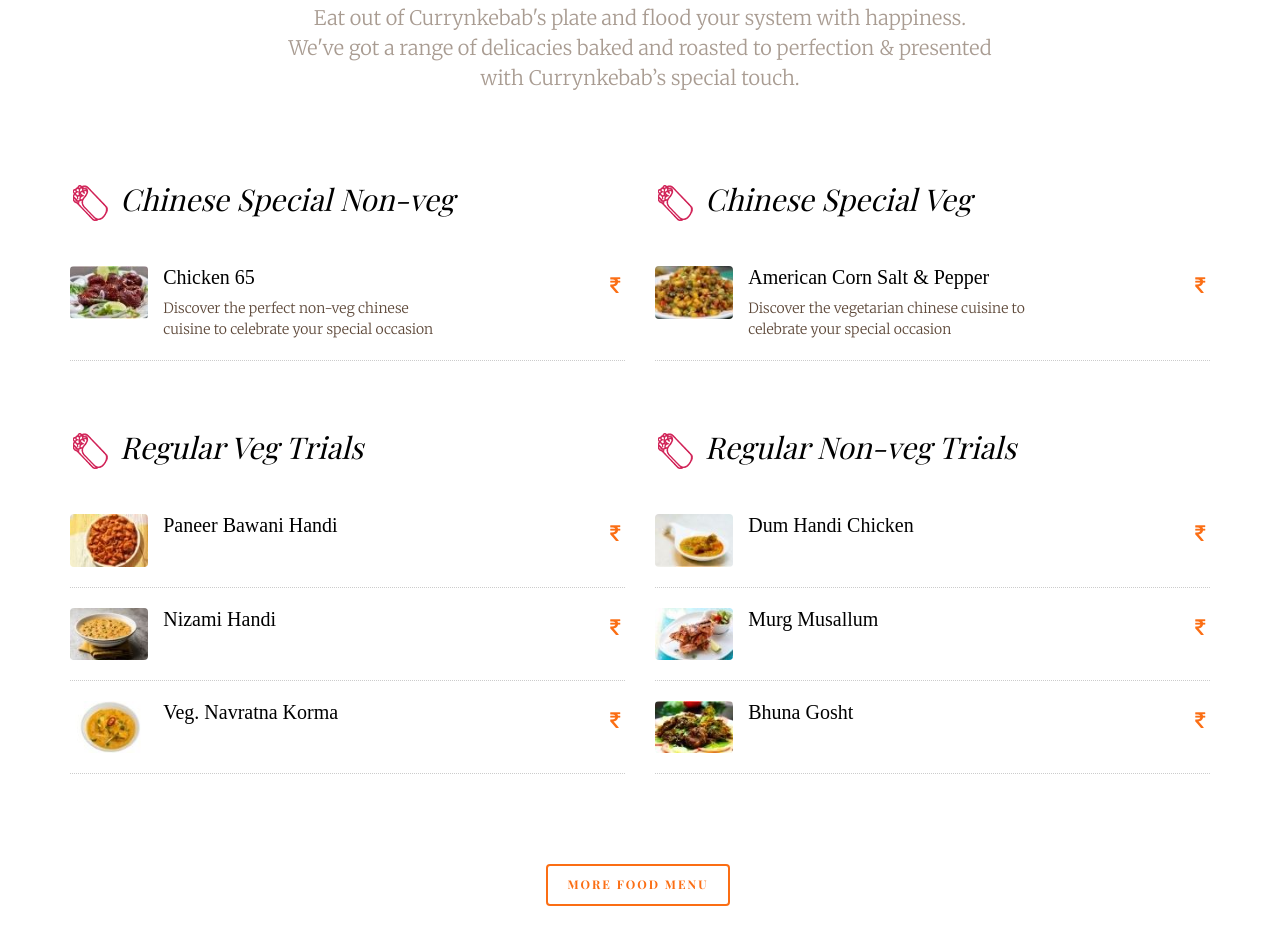
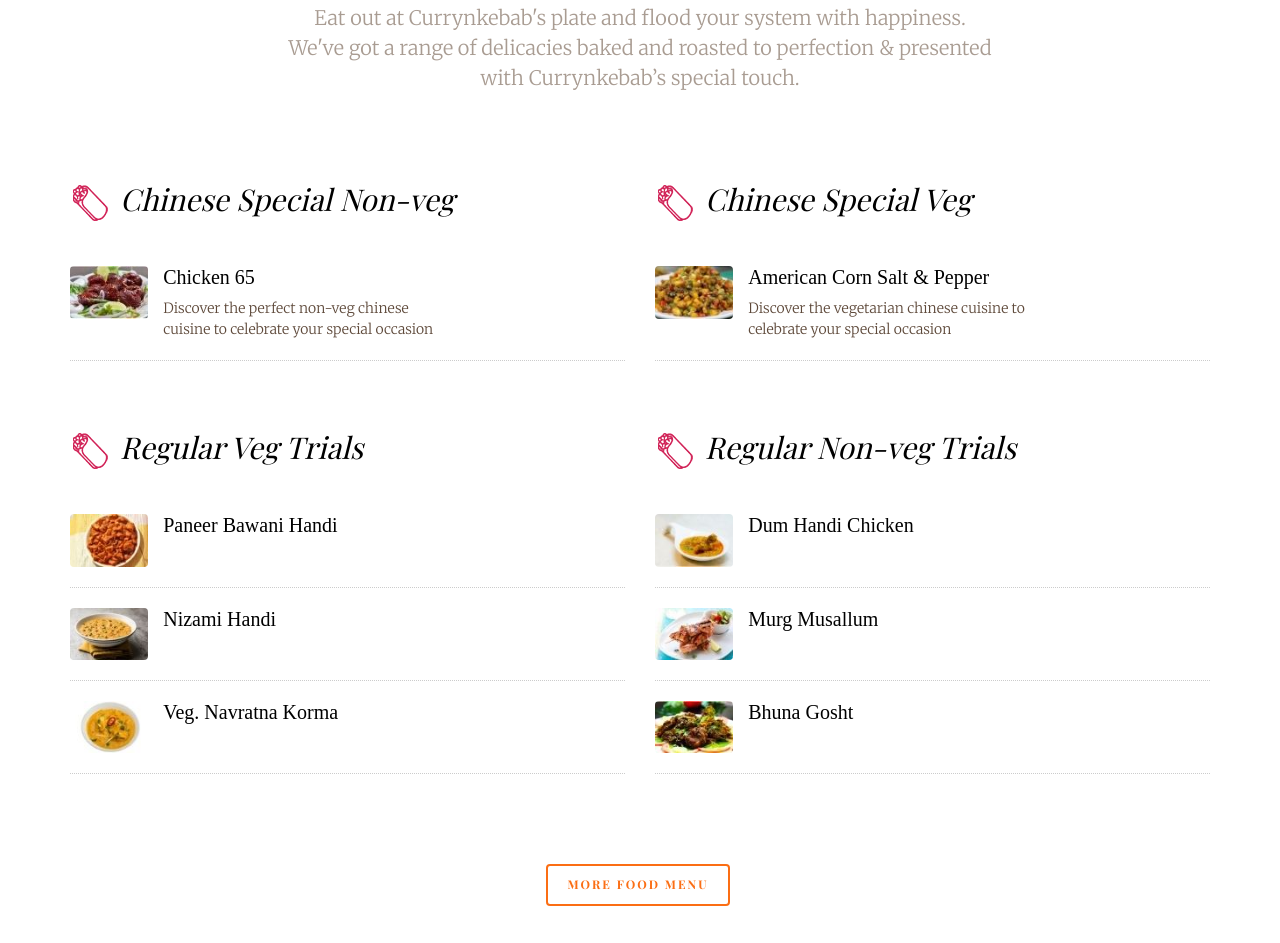
Before and after one commit to RezMatic/Curry-n-Kebab-Website, a plain HTML site: page index.html in a window 1280 px wide. Shown: the part 4544-5487 px from the top of the page. Drawn offline with nearby package versions, Linux system fonts and the light colour scheme; files whose address does not match are found by name; a web font is replaced by a local one.

Commit message:
Add files via upload

```diff
--- a/index.html
+++ b/index.html
@@ -323,7 +323,7 @@
 				<div class="row text-center fh5co-heading row-padded">
 					<div class="col-md-8 col-md-offset-2">
 						<h2 class="heading to-animate">Currynkebab's Menu</h2>
-				<p class="sub-heading to-animate">Eat out of Currynkebab's plate and flood your system with happiness. We've&nbsp;got&nbsp;a&nbsp;range of delicacies baked and roasted to perfection &amp; presented with Currynkebab’s special touch.</p>
+				<p class="sub-heading to-animate">Eat out at Currynkebab's plate and flood your system with happiness. We've&nbsp;got&nbsp;a&nbsp;range of delicacies baked and roasted to perfection &amp; presented with Currynkebab’s special touch.</p>
 					</div>
 				</div>
 				<div class="row row-padded">
@@ -341,9 +341,7 @@
 											<p class="fontext3">Discover the perfect non-veg chinese cuisine to celebrate your special occasion</p>
 										</div>
 									</div>
-									<div class="fh5co-food-pricing">
-										<i class="fa fa-inr fatext" aria-hidden="true"></i>&nbsp;
-									</div>
+
 								</li>
 
 							</ul>
@@ -363,9 +361,7 @@
 											<p class="fontext3">Discover the vegetarian chinese cuisine to celebrate your special occasion</p>
 										</div>
 									</div>
-									<div class="fh5co-food-pricing">
-										<i class="fa fa-inr fatext" aria-hidden="true"></i>&nbsp;
-									</div>
+
 								</li>
 
 							</ul>
@@ -384,9 +380,7 @@
 											<h3 class="fontext2">Paneer Bawani Handi</h3>
 										</div>
 									</div>
-									<div class="fh5co-food-pricing">
-										<i class="fa fa-inr fatext" aria-hidden="true"></i>&nbsp;<span class="textsize"></span>
-										</div>
+
 								</li>
 								<li>
 									<div class="fh5co-food-desc">
@@ -397,9 +391,7 @@
 											<h3 class="fontext2">Nizami Handi</h3>
 										</div>
 									</div>
-									<div class="fh5co-food-pricing">
-									<i class="fa fa-inr fatext" aria-hidden="true"></i>&nbsp;<span class="textsize"></span>
-									</div>
+
 								</li>
 								<li>
 									<div class="fh5co-food-desc">
@@ -410,9 +402,7 @@
 											<h3 class="fontext2">Veg. Navratna Korma</h3>
 										</div>
 									</div>
-									<div class="fh5co-food-pricing">
-									<i class="fa fa-inr fatext" aria-hidden="true"></i>&nbsp;<span class="textsize"></span>
-									</div>
+
 								</li>
 
 							</ul>
@@ -432,9 +422,7 @@
 
 										</div>
 									</div>
-									<div class="fh5co-food-pricing">
-									<i class="fa fa-inr fatext" aria-hidden="true"></i>&nbsp;<span class="textsize"></span>
-									</div>
+
 								</li>
 								<li>
 									<div class="fh5co-food-desc">
@@ -446,9 +434,7 @@
 
 										</div>
 									</div>
-									<div class="fh5co-food-pricing">
-									<i class="fa fa-inr fatext" aria-hidden="true"></i>&nbsp;<span class="textsize"></span>
-									</div>
+
 								</li>
 								<li>
 									<div class="fh5co-food-desc">
@@ -460,9 +446,7 @@
 
 										</div>
 									</div>
-									<div class="fh5co-food-pricing">
-										<i class="fa fa-inr fatext" aria-hidden="true"></i>&nbsp;<span class="textsize"></span>
-									</div>
+
 								</li>
 
 							</ul>
@@ -524,7 +508,7 @@
 				<div class="row text-center fh5co-heading row-padded">
 					<div class="col-md-8 col-md-offset-2">
 						<h2 class="heading to-animate" >Visit us </h2>
-						<p class="sub-heading to-animate"><span style="color:#c9215d;font-weight:bold;">CURRYNKEBAB’S -</span> <span style="color:#71bb48;font-weight:bold;">Tandoori.</span> <span style="color:#fb6e14;font-weight:bold;">Ki.</span> <span style="color:#c9215d;font-weight:bold;">Manjuri.</span></p>
+						<p class="sub-heading to-animate"><span style="color:#c9215d;font-weight:bold;">CURRYNKEBAB -</span> <span style="color:#71bb48;font-weight:bold;">Tandoori.</span> <span style="color:#fb6e14;font-weight:bold;">Ki.</span> <span style="color:#c9215d;font-weight:bold;">Manjuri.</span></p>
 						<p class="sub-heading to-animate">Dive in head first to a world of indulgence.  <br>
 						Visit us at Currynkebab for a mouth-watering recipe or a spicy treat. </p>
 					</div>
```
